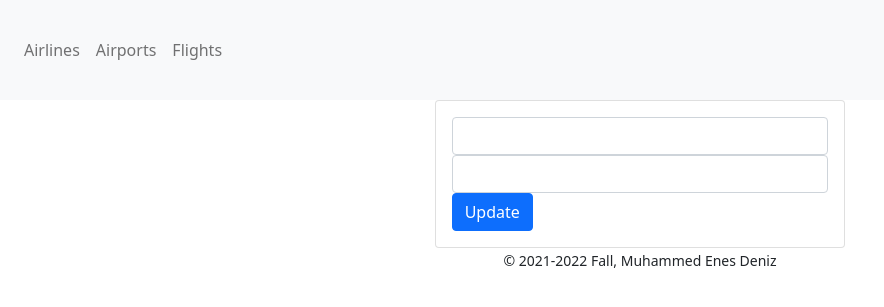
After one commit to MEnesDeniz/Database-Systems, a Flask app: template templates/airlines_update.html in a window 1280 px wide. The commit adds this page. Shown: the top 307 px of the page, without its empty margins (0-884 px from the left). Run offline with Flask 2, Linux system fonts and the light colour scheme; the template is opened without the code that fills it, so the values that code supplies are empty; some libraries are stand-ins or nearby versions.

Commit message:
Update for airline table

```diff
--- a/templates/airlines_page.html
+++ b/templates/airlines_page.html
@@ -22,6 +22,7 @@
         <th scope="col">ID</th>
         <th scope="col">Airline Identifier</th>
         <th scope="col">Airline Name</th>
+        <th scope="col">Update</th>
       </tr>
     </thead>
     <tbody>
@@ -29,7 +30,7 @@
       <tr>
         <td>
           <label class="checkbox">
-          <input type="checkbox" name="airline_keys" value="{{ airline_keys }}"/>
+            <input type="checkbox" name="airline_keys" value="{{ airline_keys }}" />
           </label>
           <a href="{{ url_for('airlines.airlines_page', airline_keys=airline_keys) }}"></a>
         </td>
@@ -37,13 +38,12 @@
         <td>{{airlines}}</td>
         <td>{{airline_name}}</td>
         </td>
-
       </tr>
       {% endfor %}
   </table>
   <div class="field is-grouped">
     <div class="control">
-    <button class="button is-danger is-small">Delete</button>
+      <button class="button is-danger is-small">Updateeeeeeeee</button>
     </div>
   </div>
 </form>
--- /dev/null
+++ b/templates/airlines_update.html
@@ -0,0 +1,24 @@
+{% extends "layout.html" %}
+
+{%block subject%}
+<div class="row">
+    <div class="col-md-4 offset-md-4">
+      <div class="card card-body">
+        <form action="/update/{{airline.id}}" method="POST">
+          <div class="form-group">
+            <input type="text" name="fname" value="{{airline.airline_ticker}}" class="form-control">
+          </div>
+          <div class="form-group">
+            <input type="text" name="lname" value="{{airline.airline_name}}" class="form-control">
+          </div>
+          <div class="form-group">
+            <button type="submit" class="btn btn-primary btn-block">
+              Update
+            </button>
+          </div>
+        </form>
+      </div>
+    </div>
+  </div>
+
+{%endblock subject%}
--- a/templates/starting_page.html
+++ b/templates/starting_page.html
@@ -9,7 +9,7 @@
 <style>
 Body {
   font-family: Calibri, Helvetica, sans-serif;
-  background-color: pink;
+  background-color: blue;
 }
 button {
        background-color: #4CAF50;
```
Also changed, not shown: views/airlines.py (+18 -2 lines). Lines whose indentation alone changed are shown as unchanged.
